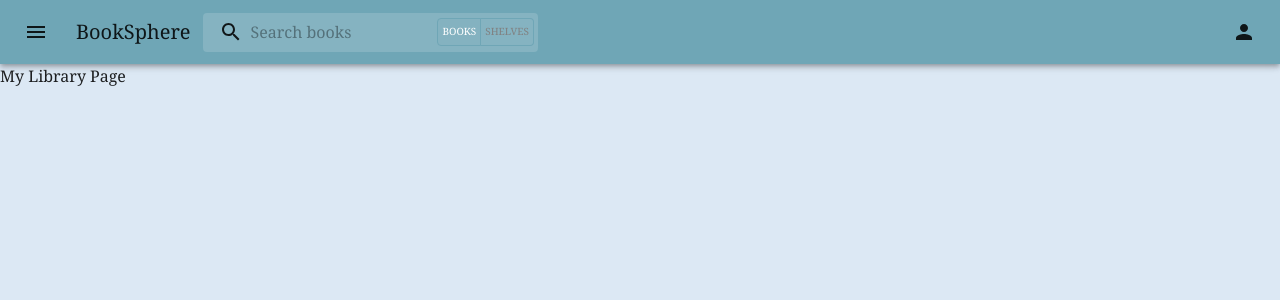
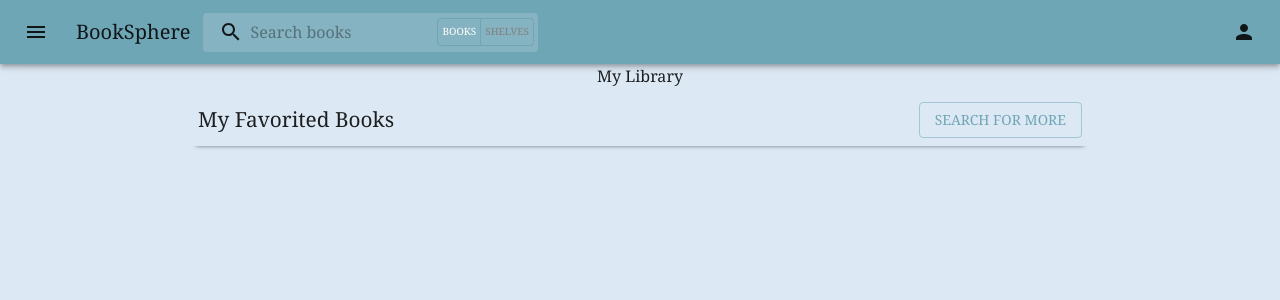
Before and after one commit to rcamach7/smart-reader, a Next.js app: page /my-library in a window 1280 px wide. Shown: the top 300 px of the page. Built offline with nearby package versions, Linux system fonts and the light colour scheme; no server answers.

Commit message:
🚧 wip: Create section header for my library page

```diff
--- a/src/pages/my-library.tsx
+++ b/src/pages/my-library.tsx
@@ -1,3 +1,66 @@
+import useAvailableHeight from '@/hooks/useAvailableHeight';
+
+import { Box, Button, Typography } from '@mui/material';
+
 export default function MyLibrary() {
-  return <>My Library Page</>;
+  const availableHeight = useAvailableHeight();
+
+  return (
+    <Box
+      sx={{
+        height: availableHeight,
+        display: 'flex',
+        flexDirection: 'column',
+        alignItems: 'center',
+      }}
+    >
+      <Box
+        sx={{
+          height: '100%',
+          width: 'clamp(320px, 100vw, 900px)',
+        }}
+      >
+        <Typography textAlign="center" gutterBottom>
+          My Library
+        </Typography>
+
+        <SectionHeader
+          title="My Favorited Books"
+          buttonText="Search For More"
+          handleButtonClick={() => {}}
+        />
+        <Box></Box>
+      </Box>
+    </Box>
+  );
 }
+
+interface Props {
+  title: string;
+  buttonText: string;
+  handleButtonClick: () => void;
+}
+
+function SectionHeader({ title, buttonText, handleButtonClick }: Props) {
+  return (
+    <Box
+      sx={{
+        display: 'flex',
+        justifyContent: 'space-between',
+        alignItems: 'center',
+        p: 1,
+        boxShadow: '0 6px 4px -6px rgba(0, 0, 0, 0.5)',
+        '&:hover': {
+          boxShadow: '0 8px 6px -6px rgba(0, 0, 0, 0.6)',
+        },
+      }}
+    >
+      <Typography
+        sx={{ fontSize: { xs: '1.1rem', sm: '1.2rem', md: '1.3rem' } }}
+      >
+        {title}
+      </Typography>
+      <Button variant="outlined">{buttonText}</Button>
+    </Box>
+  );
+}
```
